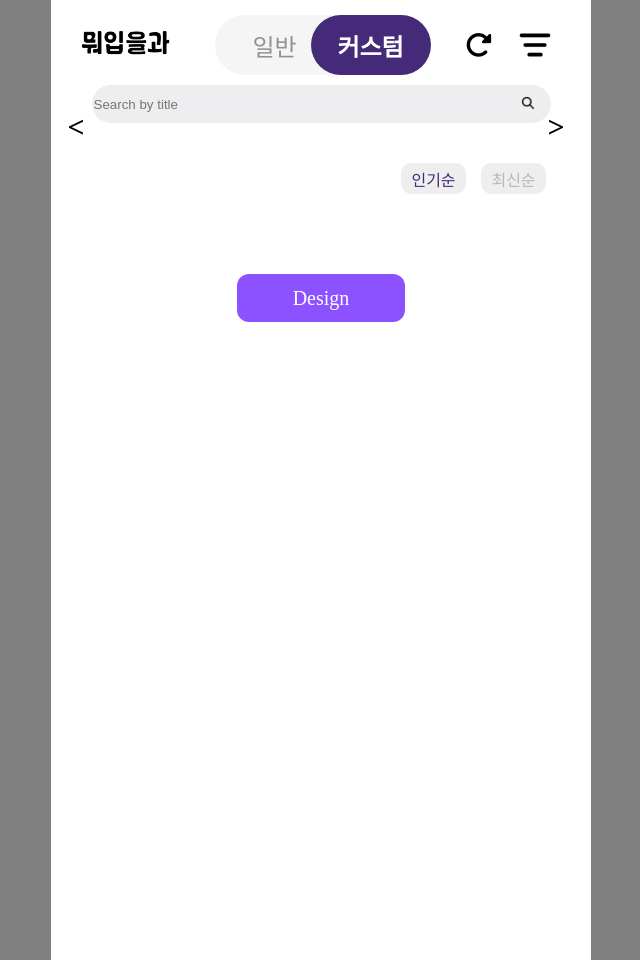
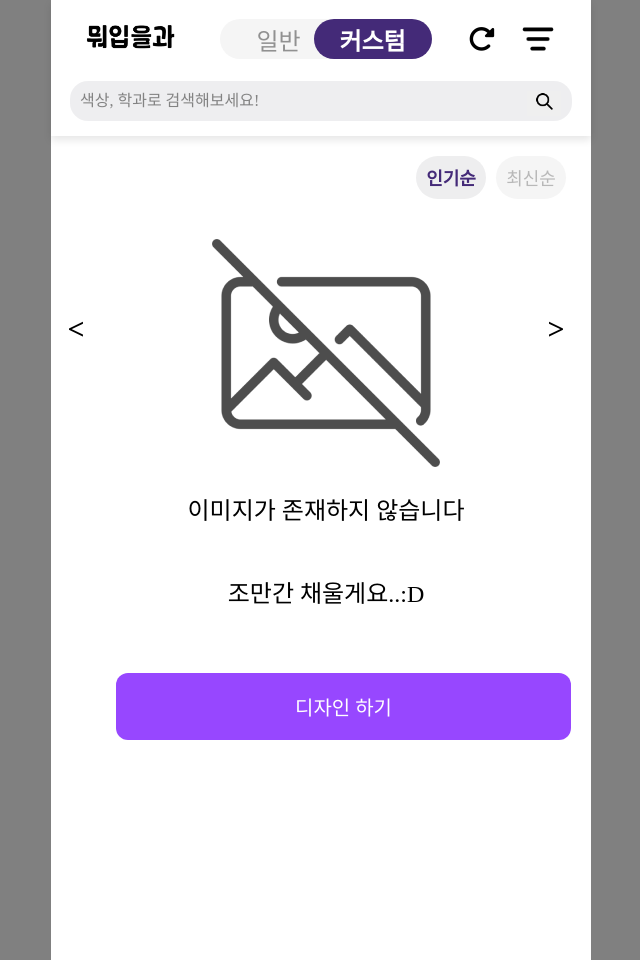
Before and after one commit to sem201/2024-simba-2-21, a Django app: page /custom/ in a window 1280 px wide. Shown: the whole page, without its empty margins (319-959 px from the left). Run offline with Django 5.2, Linux system fonts and the light colour scheme; data that the repository does not hold is empty; some libraries are stand-ins or nearby versions; some web fonts are replaced.

Commit message:
프론트 디자인 수정/No image 처리

```diff
--- a/simbathonproject/main/templates/main/customfilterpage.html
+++ b/simbathonproject/main/templates/main/customfilterpage.html
@@ -21,11 +21,11 @@
                 <img src="{% static 'assets/icons/icon_check.png' %}">
             </button>
         </div>                      <!--헤드 닫기 -->
-        <form class="search_form">
+        <!-- <form class="search_form">
             <img class="search_icon" src="{% static 'assets/icons/icon_search.png' %}" width="15px">
             <input type="text" id="search-input" placeholder="Search" autocomplete="off" />
             <div id="suggestions" class="suggestions"></div>
-        </form>                     <!-- 검색 바 닫기 -->
+        </form>                     검색 바 닫기 -->
         <div class="list">          <!--필터 목록-->
             <div class="college_filter">            <!--필터1. AI융합-->
                 <input type="checkbox" id="aiCollege" class="college" data-college="ai">
--- a/simbathonproject/main/templates/main/custompage.html
+++ b/simbathonproject/main/templates/main/custompage.html
@@ -9,15 +9,18 @@
 </head>
 <body>
     <div id="container" data-total-customs="{{ total_customs }}">
+        <div id="top_menu">
             <div class="button_container">    <!--버튼 컨테이너 -->
-            <div class='left_box'><div id="logo_box">
+                <div class='left_box'>
+                    <div id="logo_box">
                         <a href='/custom/'><img src = "{% static 'assets/icons/varsity_logo.png' %}" id='logo'/></a>
-            </div></div>
+                    </div>
+                </div>
                 <div id="normal_custom">      <!--일반/커스텀 선택 슬라이더-->
                     <a href='/main'><button id="normal_btn">일반</button></a>
                     <button id="custom_btn">커스텀</button>
                 </div>
-            <div class="tool_bar">          <!--툴바 (필터,초기화) -->
+                <div class="tool_bar">          <!--툴바 (필터, 초기화) -->
                     <a href='/custom/'><i class="fa-solid fa-rotate-right" id="reset_btn"></i></a>
                     <button id="filter_btn">
                         <img src="{% static 'assets/icons/icon_filter_bk.png' %}" id="icon_filter_bk">
@@ -26,26 +29,30 @@
                     </button>
                 </div>
             </div>
+
             <div id="search_container" style="display: none;">
-            <form id="search_form" method="get" action="/custom/">
-                <input type="text" name="search" placeholder="Search by title" id="search_input">
+                <form id="search_form" method="get" action="/main/">
+                    <input type="text" name="search" placeholder="색상, 학과로 검색해보세요!" id="search_input">
                     <button type="submit" id='submit'><img src="{% static 'assets/icons/icon_search2.png' %}" id='search_icon'/></button>
                 </form>
                 <div id="suggestions" style="display: none;">
                     <ul id="suggestions_list"></ul>
                 </div>
             </div>
-        <div id="main_container">
-            <div id="sort_buttons">
+        </div>
+            <div id="sort_btn_box">
                 <a href="?sort=likes"><button id="sort_likes_btn" class='sort_btn'>인기순</button></a>
                 <a href="?sort=newest"><button id="sort_newest_btn" class='sort_btn'>최신순</button></a>
             </div>
+
+        <div id="main_container">
             <div class="slider__wrap">
                 <div class="slider__btn">
                     <a href="#" class="prev" title="이전">&lt;</a>
                 </div>
                 <div class="slider__img">
                     <div id="sliderInner" class="slider__inner">
+                    {% if not we_dont_have %}  <!-- 수정된 부분 -->
                         {% for custom in customs %}
                             {% if not filter_apply_dep or custom.major in filter_apply_dep %}
                             <div class="slider">
@@ -58,6 +65,13 @@
                             </div>
                             {% endif %}
                         {% endfor %}
+                    {% else %}
+                    <div class="slider">
+                        <img src="{% static 'assets/icons/icon_no_img.png' %}" id="icon_no_img">
+                        <p id="sorry">이미지가 존재하지 않습니다</p>
+                        <p id="soon">조만간 채울게요..:D</p>
+                    </div>
+                {% endif %}
                     </div>
                 </div>
                 <div class="slider__btn" id="right_slider__btn">
@@ -66,7 +80,7 @@
             </div>      <!--slider__wrap 닫음-->
             <a href='/design'>
             <div id='design_btn_container'>
-                <button id="design_btn">Design</button>
+                <button id="design_btn">디자인 하기</button>
             </div>
             </a>
         </div>
--- a/simbathonproject/main/views.py
+++ b/simbathonproject/main/views.py
@@ -86,10 +86,14 @@ def custompage(request):
     if filter_apply_dep:
         customs = customs.filter(major__in=filter_apply_dep)
 
+    # 필터 조건을 만족하는 항목이 있는지 확인
+    we_dont_have = not any(not filter_apply_dep or custom.major in filter_apply_dep for custom in customs)
+
     context = {
         'customs': customs,
         'liked_customs': liked_customs,
         'filter_apply_dep': filter_apply_dep,
+        'we_dont_have': we_dont_have,
     }
     return render(request, 'main/custompage.html', context)
 
--- a/simbathonproject/simbathonproject/static/css/main/custom_page.css
+++ b/simbathonproject/simbathonproject/static/css/main/custom_page.css
@@ -20,12 +20,18 @@ body {
     justify-content: flex-start;
 }
 
+#top_menu {
+    width: 540px;
+    padding-bottom: 15px;
+    box-shadow: 0px 4px 8px rgba(0, 0, 0, 0.1);
+}
+
 .button_container {
     /* border: 6px solid pink; */
     display: flex;
     justify-content: space-between;
+    align-items: center;
     width: 530px;
-    /* margin: 15px 20px 10px 20px; */
     padding: 15px 8px 10px 8px;
 }
 
@@ -33,8 +39,9 @@ body {
     /* border: 1px solid violet; */
     width: 113px;
     height: auto;
-    display : flex;
-    justify-content: flex-start;
+    display: flex;
+    flex-direction: column;
+    justify-content: flex-end;
     align-items: center;
     padding-left: 15px;
 }
@@ -70,8 +77,8 @@ body {
     position: relative;
     left: 12px;
     background-color: #F5F5F5;
-    width: 120px;
-    height: 60px;
+    width: 118px;
+    height: 40px;
     border-top-left-radius: 45px;
     border-bottom-left-radius: 45px;
     color: #919191;
@@ -83,8 +90,8 @@ body {
     position: relative;
     right : 12px;
     background-color:#442A78;
-    width: 120px;
-    height: 60px;
+    width: 118px;
+    height: 40px;
     border-radius: 45px;
     border: 0;
     color: #FFFFFF;
@@ -186,12 +193,148 @@ a {
     left: 40px;
 }
 
+/*///////////여기부터 검색창/////////////*/
+#search_input::placeholder {
+    font-size: 16px;
+    color: #838383;
+}
+
+#search_container {
+    position: relative;
+    margin-top : 8px;
+}
+
+#search_form{
+    display: flex;
+    justify-content: center;
+    align-items: center;
+}
+#search_input{
+    width: 490px;
+    height: 38px;
+    font-size: 16px;
+    font-family: "Pretendard Variable";
+    border-radius: 18px;
+    border:0px;
+    background-color: rgba(118, 118, 128, 0.12);
+    padding-left: 10px;
+}
+
+#submit{
+    position: absolute;
+    right:25px;
+    top: 8px;
+    border:0;
+    zoom: 1.2;
+}
+
+#search_icon{
+    width: 16px;
+    height: 16px;
+}
+
+#suggestions{
+    position: absolute;
+    top:50px;
+    width: 456px;
+    border-radius: 20px;
+    background-color: rgba(238, 238, 239, 1);
+    z-index: 10;
+}
+
+/* 정렬버튼 : 인기순-최신순 */
+#sort_btn_box {
+    display: flex;
+    flex-direction: row;
+    justify-content: flex-end;
+    align-items: flex-end;
+    margin: 20px 50px 0px 0px;
+    width: 540px;
+    gap: 10px;
+}
+
+#sort_likes_btn {
+    font-family: "Pretendard Variable";
+    font-size: 18px;
+    background-color: hsl(0, 0%, 96%);
+    width: 70px;
+    height: 42.6px;
+    border: none;
+    color: #919191;
+    border-radius: 25px;
+    cursor: pointer;
+    transition: background-color 0.3s ease, color 0.4s ease;
+}
+
+#sort_newest_btn {
+    font-family: "Pretendard Variable";
+    font-size: 18px;
+    background-color: hsl(0, 0%, 96%);
+    width: 70px;
+    height: 42.6px;
+    border: none;
+    color: #919191;
+    border-radius: 25px;
+    cursor: pointer;
+    transition: background-color 0.3s ease, color 0.4s ease;
+}
+
+#sort_likes_btn.active {
+    background-color: #eeeeef;
+    color: #8C52FF;
+    font-size: 18px;
+    font-weight: bold;
+}
+
+#sort_newest_btn.active {
+    background-color: #eeeeef;
+    color: #8C52FF;
+    font-size: 18px;
+    font-weight: bold;
+}
+
+/*//////인기순 최신순 위치 정렬///////*/
+#sort_buttons{
+    display:flex;
+    width:450px;
+    justify-content: flex-end;
+    align-items: flex-end;
+    gap:15px;
+}
+.sort_btn{
+    background-color: rgba(238, 238, 239, 1);
+    border:0;
+    font-family: "Pretendard Variable";
+    width: 65px;
+    height: 31px;
+    font-size: 16px;
+    font-weight: 400;
+    border-radius: 10px;
+}
+#sort_likes_btn{
+    text-wrap: nowrap;
+    color:rgba(68, 42, 120, 1);
+}
+
+#sort_newest_btn{
+    text-wrap: nowrap;
+    color:rgba(184, 184, 184, 1);
+}
+
+.active {
+    color: rgba(68, 42, 120, 1) !important;
+}
+
+.inactive {
+    color: rgba(184, 184, 184, 1) !important;
+} */
+
 /*/////////////////여기부터 사진///////////////*/
 
 #main_container {
     /* border: 4px solid brown; */
     display: flex;
-    justify-content: flex-start;
+    justify-content: center;
     align-items: center;
     flex-direction: column;
     margin: 40px 0px 0px 0px;
@@ -210,7 +353,7 @@ a {
     display: flex;
     flex-direction: row;
     align-items: center;
-    justify-content: flex-start;
+    justify-content: center;
     margin-top: 40px;
 }
 
@@ -311,95 +454,29 @@ p{
     background-color: #FFFFFF;
     width:136px;
     height: 46px;
-    margin-top: 30px;
+    margin-top: 0px;
 }
 
 #design_btn_container{
+    display: flex;
+    justify-self: center;
+    align-items: center;
     margin-top: 40px;
+    width: 500px;
 }
 
 #design_btn{
-    background-color: #8C52FF;
+    background-color: #9747FF;
+    align-self: center;
     color:#FFFFFF;
-    width:168px;
-    height:48px;
+    width:500px;
+    height:67px;
     border:0px;
     border-radius: 12px;
     font-size: 20px;
     font-family: "Pretendard Variable";
+    margin-left: 45px;
 }
 button{
     cursor: pointer;
 }
-
-/*//////검색부분///////*/
-#search_container{
-    position: relative;
-}
-#search_form{
-    display: flex;
-    justify-content: center;
-    align-items: center;
-}
-#search_input{
-    width: 455px;
-    height: 36px;
-    border-radius: 20px;
-    border:0px;
-    background-color: rgba(118, 118, 128, 0.12);
-
-}
-#submit{
-    position: absolute;
-    right:10px;
-    border:0;
-}
-
-#search_icon{
-    width: 14px;
-    height: 14px;
-}
-#suggestions{
-    position: absolute;
-    top:50px;
-    width: 456px;
-    border-radius: 20px;
-    background-color: rgba(238, 238, 239, 1);
-    z-index: 10;
-}
-
-/*//////인기순 최신순 위치 정렬///////*/
-#sort_buttons{
-    display:flex;
-    width:450px;
-    justify-content: flex-end;
-    align-items: flex-end;
-    gap:15px;
-}
-.sort_btn{
-    background-color: rgba(238, 238, 239, 1);
-    border:0;
-    font-family: "Pretendard Variable";
-    width: 65px;
-    height: 31px;
-    font-size: 16px;
-    font-weight: 400;
-    border-radius: 10px;
-}
-#sort_likes_btn{
-    text-wrap: nowrap;
-    color:rgba(68, 42, 120, 1);
-}
-
-#sort_newest_btn{
-    text-wrap: nowrap;
-    color:rgba(184, 184, 184, 1);
-}
-
-.active {
-    color: rgba(68, 42, 120, 1) !important;
-}
-
-.inactive {
-    color: rgba(184, 184, 184, 1) !important;
-}
--- a/simbathonproject/simbathonproject/static/css/main/filter_page.css
+++ b/simbathonproject/simbathonproject/static/css/main/filter_page.css
@@ -4,16 +4,17 @@ label {
     font-family: "Pretendard Variable";
 }
 .body {
-    background-color: #442A78;
+    background-color: gray;
     display: grid;
     justify-content: center;
+    margin: 0px;
 }
 
 .container {
     /* border: 2px solid orange; */
     background-color: white;
     width: 540px;
-    /* min-width: 450px; */
+    margin: 0px;
 }
 
 .head {
```
Also changed, not shown: simbathonproject/simbathonproject/static/css/main/main_page.css (+120 -90 lines), simbathonproject/simbathonproject/static/assets/icons/icon_no_img.png (added). Lines whose indentation alone changed are shown as unchanged.
